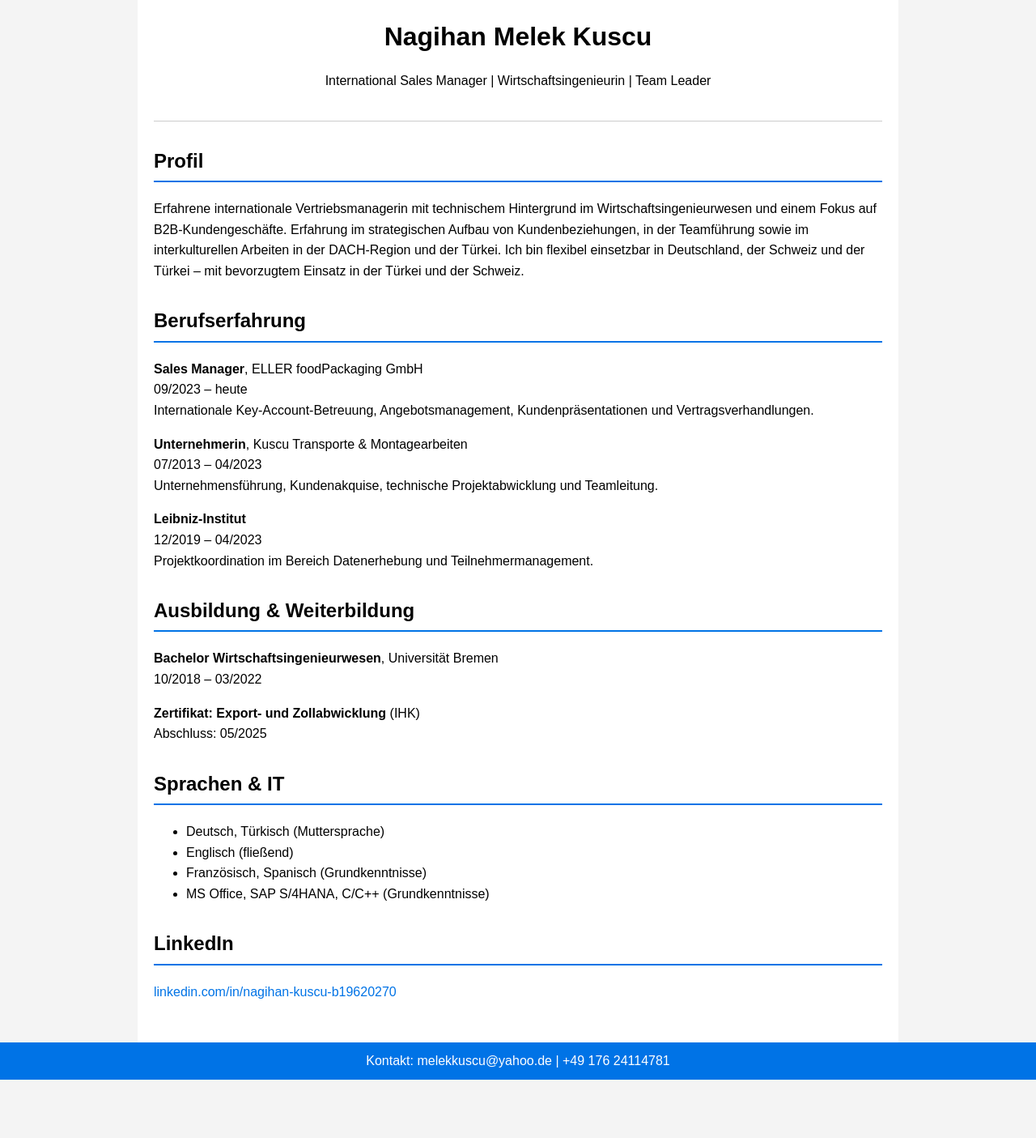
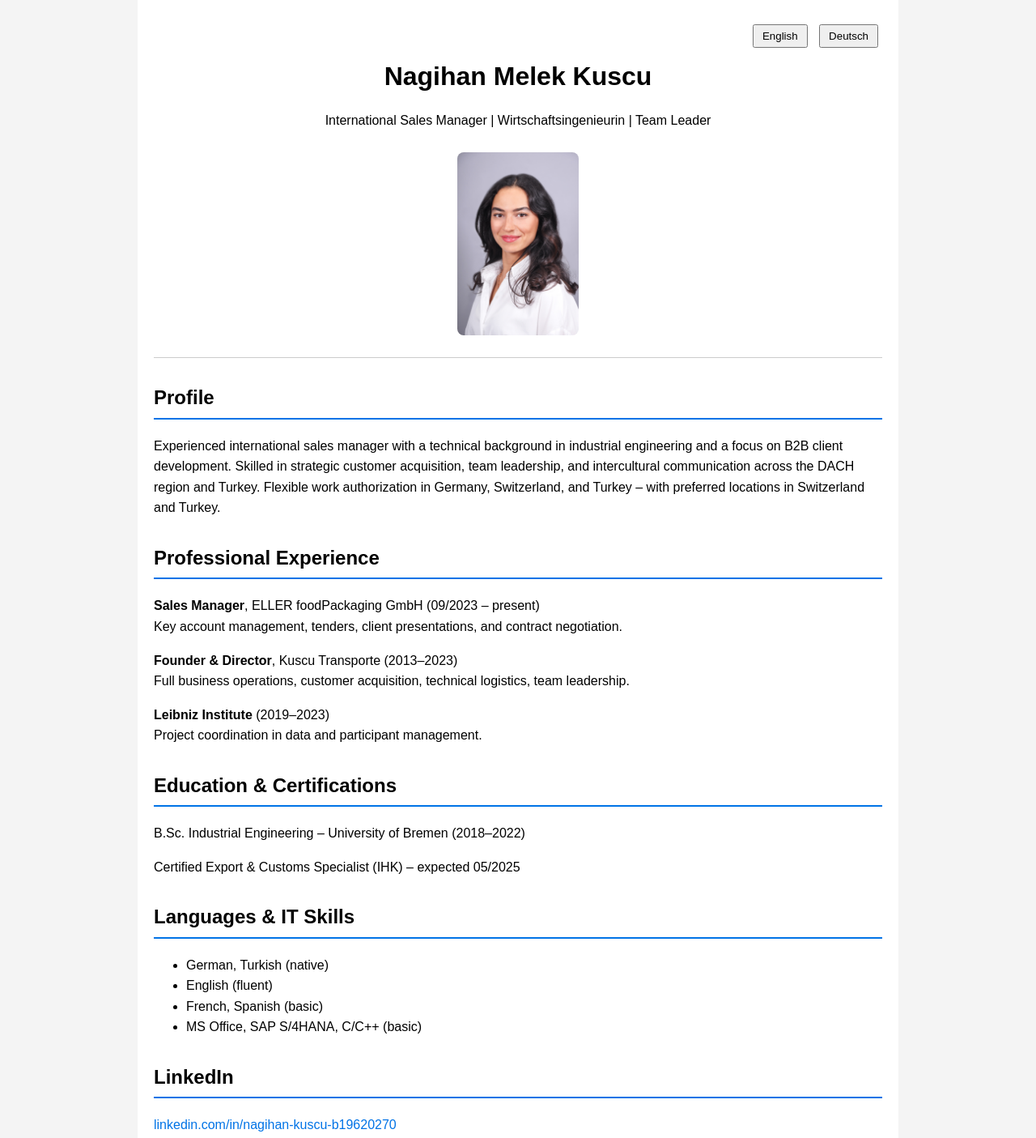
Before and after one commit to IngNaMel/nagihan-portfolio, a plain HTML site: page index.html in a window 1280 px wide. Shown: the top 1405 px of the page at 81% size. Before the commit the page ends 1333 px from the top, so only its background shows below. Drawn offline with Linux system fonts and the light colour scheme.

Commit message:
Add files via upload

```diff
--- a/index.html
+++ b/index.html
@@ -23,6 +23,11 @@
       padding-bottom: 20px;
       border-bottom: 1px solid #ccc;
     }
+    header img {
+      width: 150px;
+      border-radius: 8px;
+      margin-top: 10px;
+    }
     h1 {
       margin: 0;
     }
@@ -43,45 +48,80 @@
       color: #0073e6;
       text-decoration: none;
     }
+    .lang-switch {
+      text-align: right;
+    }
+    .lang-switch button {
+      margin: 10px 5px;
+      padding: 5px 10px;
+      cursor: pointer;
+    }
   </style>
+  <script>
+    function switchLang(lang) {
+      const de = document.querySelectorAll('.de');
+      const en = document.querySelectorAll('.en');
+      de.forEach(el => el.style.display = lang === 'de' ? 'block' : 'none');
+      en.forEach(el => el.style.display = lang === 'en' ? 'block' : 'none');
+    }
+    window.onload = () => switchLang('en');
+  </script>
 </head>
 <body>
   <div class="container">
+    <div class="lang-switch">
+      <button onclick="switchLang('en')">English</button>
+      <button onclick="switchLang('de')">Deutsch</button>
+    </div>
     <header>
       <h1>Nagihan Melek Kuscu</h1>
       <p>International Sales Manager | Wirtschaftsingenieurin | Team Leader</p>
+      <img src="Foto.png" alt="Nagihan Melek Kuscu" />
     </header>
 
-    <div class="section">
+    <div class="section en">
+      <h2>Profile</h2>
+      <p>Experienced international sales manager with a technical background in industrial engineering and a focus on B2B client development. Skilled in strategic customer acquisition, team leadership, and intercultural communication across the DACH region and Turkey. Flexible work authorization in Germany, Switzerland, and Turkey – with preferred locations in Switzerland and Turkey.</p>
+    </div>
+    <div class="section de">
       <h2>Profil</h2>
-      <p>Erfahrene internationale Vertriebsmanagerin mit technischem Hintergrund im Wirtschaftsingenieurwesen und einem Fokus auf B2B-Kundengeschäfte. Erfahrung im strategischen Aufbau von Kundenbeziehungen, in der Teamführung sowie im interkulturellen Arbeiten in der DACH-Region und der Türkei. Ich bin flexibel einsetzbar in Deutschland, der Schweiz und der Türkei – mit bevorzugtem Einsatz in der Türkei und der Schweiz.</p>
+      <p>Erfahrene internationale Vertriebsmanagerin mit technischem Hintergrund im Wirtschaftsingenieurwesen und Fokus auf B2B-Kundengeschäfte. Erfahrung im Aufbau strategischer Kundenbeziehungen, Teamführung und interkultureller Kommunikation in der DACH-Region und der Türkei. Flexibel einsetzbar in Deutschland, der Schweiz und der Türkei – mit Präferenz für die Schweiz und die Türkei.</p>
     </div>
 
-    <div class="section">
+    <div class="section en">
+      <h2>Professional Experience</h2>
+      <p><strong>Sales Manager</strong>, ELLER foodPackaging GmbH (09/2023 – present)<br />Key account management, tenders, client presentations, and contract negotiation.</p>
+      <p><strong>Founder & Director</strong>, Kuscu Transporte (2013–2023)<br />Full business operations, customer acquisition, technical logistics, team leadership.</p>
+      <p><strong>Leibniz Institute</strong> (2019–2023)<br />Project coordination in data and participant management.</p>
+    </div>
+    <div class="section de">
       <h2>Berufserfahrung</h2>
-      <p><strong>Sales Manager</strong>, ELLER foodPackaging GmbH<br />
-      09/2023 – heute<br />
-      Internationale Key-Account-Betreuung, Angebotsmanagement, Kundenpräsentationen und Vertragsverhandlungen.</p>
-
-      <p><strong>Unternehmerin</strong>, Kuscu Transporte & Montagearbeiten<br />
-      07/2013 – 04/2023<br />
-      Unternehmensführung, Kundenakquise, technische Projektabwicklung und Teamleitung.</p>
-
-      <p><strong>Leibniz-Institut</strong><br />
-      12/2019 – 04/2023<br />
-      Projektkoordination im Bereich Datenerhebung und Teilnehmermanagement.</p>
+      <p><strong>Sales Manager</strong>, ELLER foodPackaging GmbH (09/2023 – heute)<br />Key-Account-Betreuung, Angebotslegung, Kundenpräsentationen und Vertragsverhandlungen.</p>
+      <p><strong>Unternehmerin</strong>, Kuscu Transporte (2013–2023)<br />Gesamtverantwortung, Kundenakquise, technische Logistikabwicklung, Personalführung.</p>
+      <p><strong>Leibniz-Institut</strong> (2019–2023)<br />Projektkoordination in Datenerhebung und Teilnehmermanagement.</p>
     </div>
 
-    <div class="section">
+    <div class="section en">
+      <h2>Education & Certifications</h2>
+      <p>B.Sc. Industrial Engineering – University of Bremen (2018–2022)</p>
+      <p>Certified Export & Customs Specialist (IHK) – expected 05/2025</p>
+    </div>
+    <div class="section de">
       <h2>Ausbildung & Weiterbildung</h2>
-      <p><strong>Bachelor Wirtschaftsingenieurwesen</strong>, Universität Bremen<br />
-      10/2018 – 03/2022</p>
-
-      <p><strong>Zertifikat: Export- und Zollabwicklung</strong> (IHK)<br />
-      Abschluss: 05/2025</p>
+      <p>B.Sc. Wirtschaftsingenieurwesen – Universität Bremen (2018–2022)</p>
+      <p>Zertifikat Export- & Zollabwicklung (IHK) – Abschluss: 05/2025</p>
     </div>
 
-    <div class="section">
+    <div class="section en">
+      <h2>Languages & IT Skills</h2>
+      <ul>
+        <li>German, Turkish (native)</li>
+        <li>English (fluent)</li>
+        <li>French, Spanish (basic)</li>
+        <li>MS Office, SAP S/4HANA, C/C++ (basic)</li>
+      </ul>
+    </div>
+    <div class="section de">
       <h2>Sprachen & IT</h2>
       <ul>
         <li>Deutsch, Türkisch (Muttersprache)</li>
```
